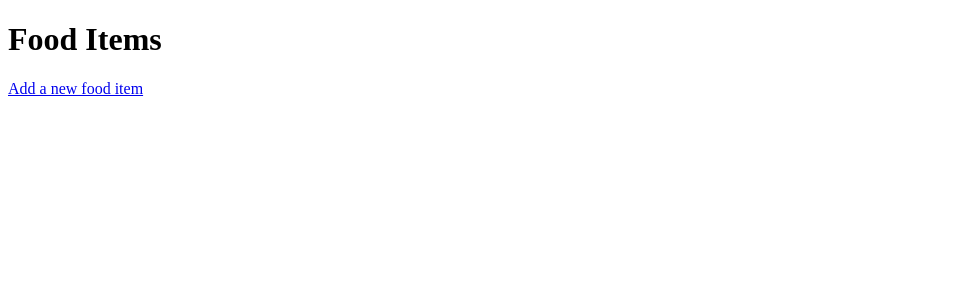
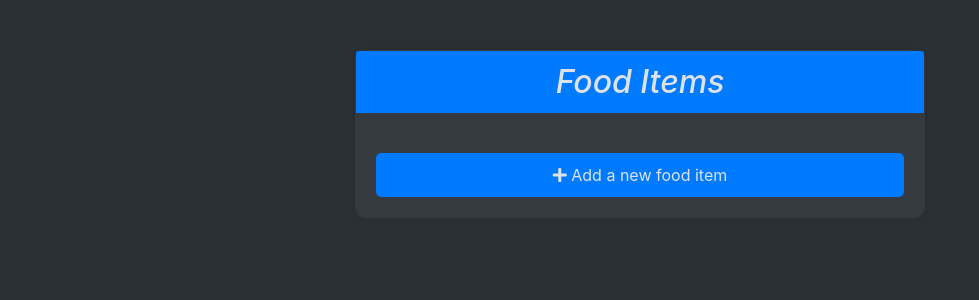
Before and after one commit to alokshandilya/chat-cuisine, a FastAPI app: page /food-items in a window 1280 px wide. Shown: the top 300 px of the page, without its empty margins (0-979 px from the left). Run offline with FastAPI, Linux system fonts and the light colour scheme; some libraries are stand-ins or nearby versions.

Commit message:
add style using bootstrap

```diff
--- a/templates/food_items.html
+++ b/templates/food_items.html
@@ -1,15 +1,110 @@
 <!DOCTYPE html>
-<html>
+<html lang="en">
+
 <head>
+    <meta charset="UTF-8">
+    <meta name="viewport" content="width=device-width, initial-scale=1.0">
     <title>Food Items</title>
+    <!-- Bootstrap CSS -->
+    <link href="https://maxcdn.bootstrapcdn.com/bootstrap/4.5.2/css/bootstrap.min.css" rel="stylesheet">
+    <!-- Font Awesome -->
+    <link rel="stylesheet" href="https://cdnjs.cloudflare.com/ajax/libs/font-awesome/5.15.4/css/all.min.css">
+    <style>
+        /* Additional styling */
+        body {
+            background-color: #2B3035;
+            color: #DEE2E6;
+        }
+
+        .container {
+            margin-top: 50px;
+            max-width: 600px;
+        }
+
+        .card {
+            background-color: #343a40;
+            border-color: #343a40;
+            /* Same color as background for borderless effect */
+            border-radius: 10px;
+            box-shadow: 0 0 10px rgba(0, 0, 0, 0.1);
+        }
+
+        .card-header {
+            background-color: #007bff;
+            color: #DEE2E6;
+            border-bottom: none;
+            /* Remove default border-bottom */
+            border-top-left-radius: 10px;
+            /* Adjust border radius for the header */
+            border-top-right-radius: 10px;
+        }
+
+        .card-body {
+            padding: 20px;
+        }
+
+        .list-group-item {
+            background-color: #495057;
+            color: #DEE2E6;
+            border: none;
+            border-bottom: 1px solid #343a40;
+        }
+
+        .list-group-item:last-child {
+            border-bottom: none;
+        }
+
+        .badge {
+            background-color: #007bff;
+            color: #DEE2E6;
+        }
+
+        .add-food-item {
+            display: block;
+            text-align: center;
+            margin-top: 20px;
+        }
+
+        .btn-primary {
+            background-color: #007bff;
+            color: #DEE2E6;
+            border: none;
+            width: 100%;
+            padding: 10px 20px;
+            border-radius: 5px;
+            cursor: pointer;
+        }
+
+        .btn-primary:hover {
+            background-color: #0056b3;
+        }
+    </style>
 </head>
+
 <body>
-    <h1>Food Items</h1>
-    <ul>
-        {% for food_item in food_items %}
-            <li>{{ food_item.name }} - {{ food_item.price }}</li>
-        {% endfor %}
-    </ul>
-    <a href="/create-food-item">Add a new food item</a>
+    <div class="container">
+        <div class="card">
+            <div class="card-header text-center">
+                <h2 class="mb-0"><em>Food Items</em></h2>
+            </div>
+            <div class="card-body">
+                <ul class="list-group">
+                    {% for food_item in food_items %}
+                        <li class="list-group-item d-flex justify-content-between align-items-center">
+                            <span>{{ food_item.name }}</span>
+                            <span class="badge badge-primary badge-pill">{{ food_item.price }}</span>
+                        </li>
+                    {% endfor %}
+                </ul>
+                <a href="/create-food-item" class="btn btn-primary add-food-item"><i class="fas fa-plus"></i> Add a new food item</a>
+            </div>
+        </div>
+    </div>
+
+    <!-- Bootstrap JS and dependencies -->
+    <script src="https://code.jquery.com/jquery-3.5.1.slim.min.js"></script>
+    <script src="https://cdn.jsdelivr.net/npm/@popperjs/core@2.9.2/dist/umd/popper.min.js"></script>
+    <script src="https://maxcdn.bootstrapcdn.com/bootstrap/4.5.2/js/bootstrap.min.js"></script>
 </body>
+
 </html>
```
